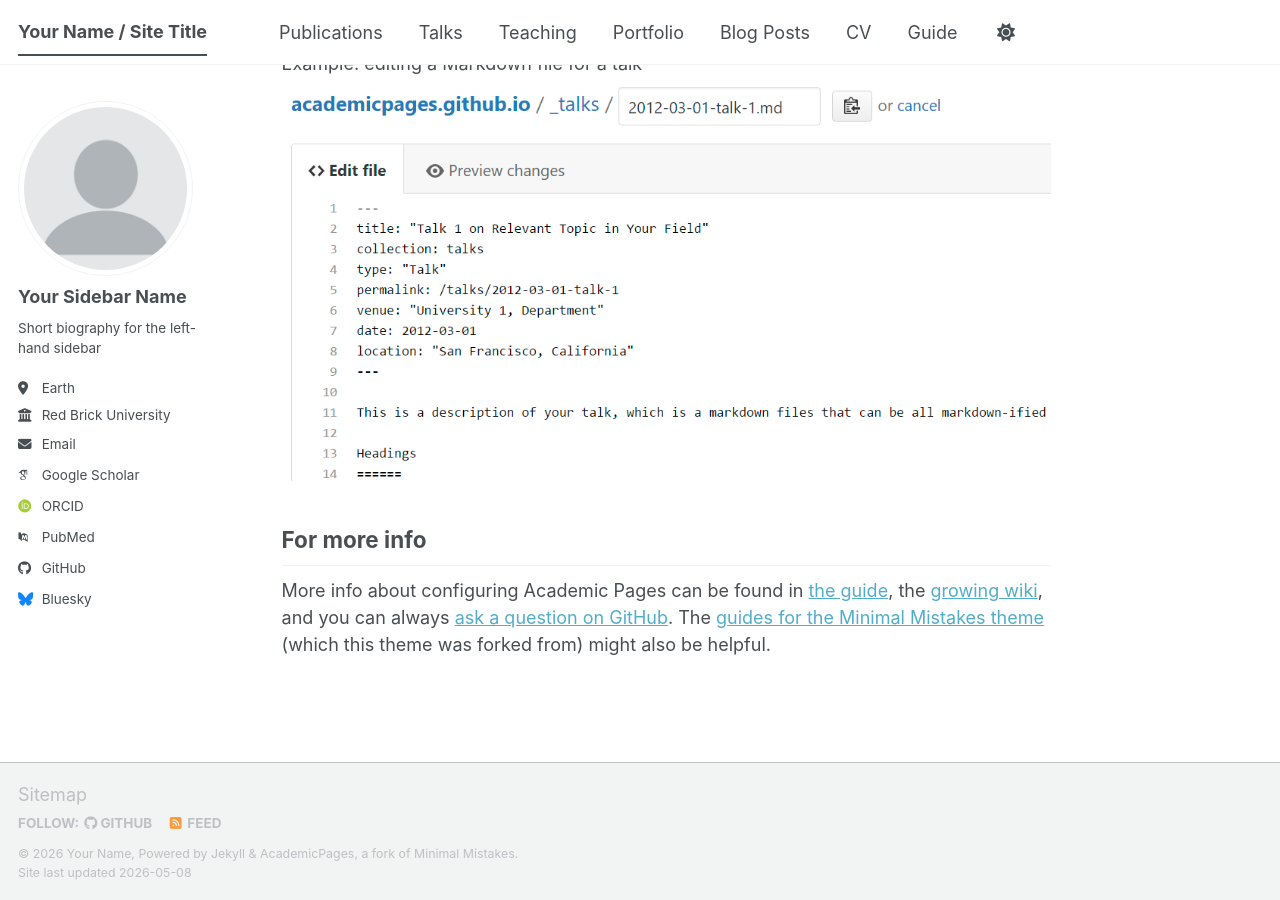
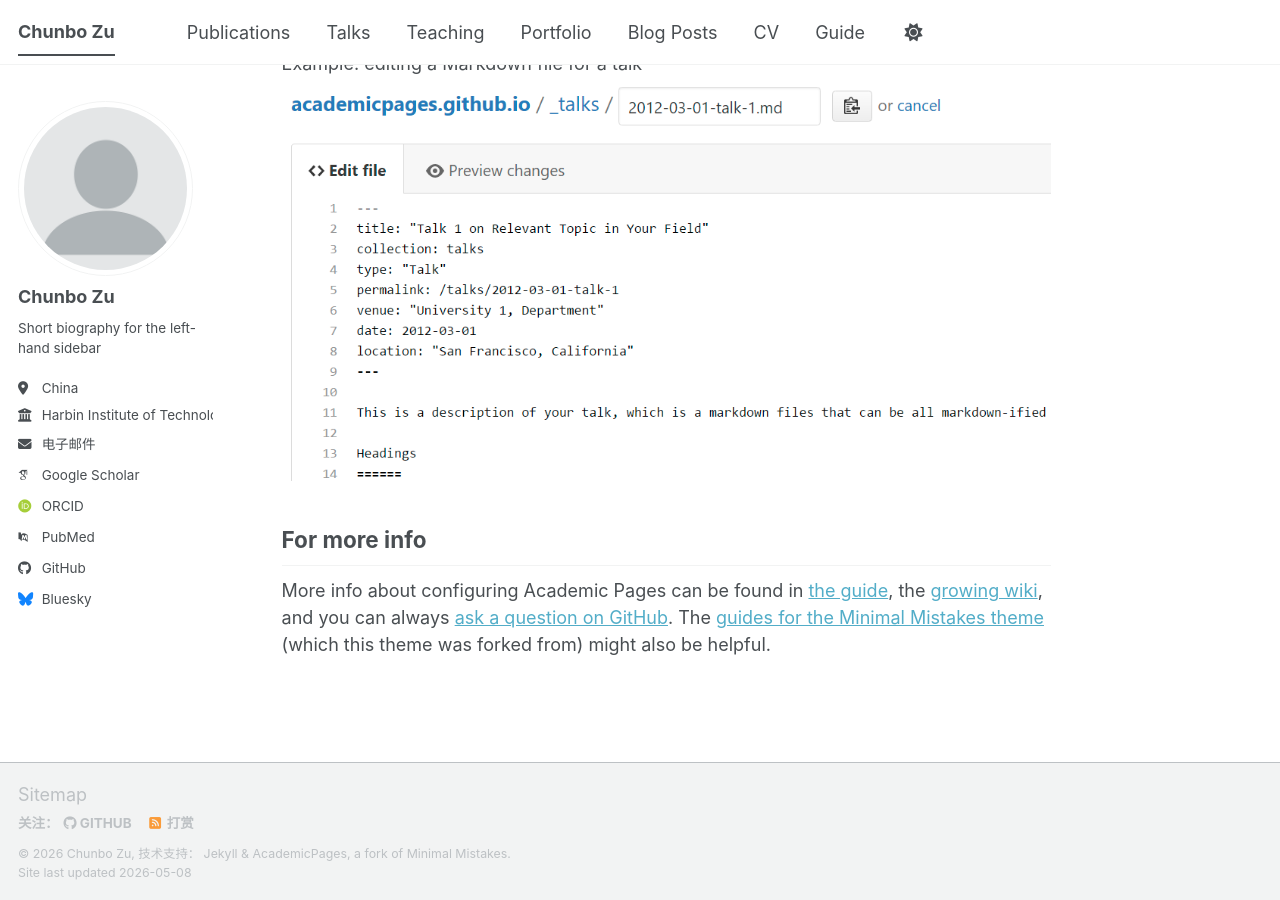
Before and after one commit to chunbo-zu/chunbo-zu.github.io, a Jekyll site: the page built from _pages/about.md, in a window 1280 px wide and 900 px high, scrolled down 2720 px. Built offline with Jekyll 4.4.1, drawn with Linux system fonts in a browser that asks for light colours; some web fonts are replaced; a script bundle is joined from its source files by our own code; library files that are not in the unit come from our copies.

Commit message:
Update site configuration for personal details

```diff
--- a/_config.yml
+++ b/_config.yml
@@ -7,16 +7,16 @@
 # server process.
 
 # Basic Site Settings
-locale                   : "en-US"
+locale                   : "zh-CN"
 site_theme               : "default" # The available themes options are "default", "air", "sunrise", "mint", "dirt" and "contrast"
-title                    : "Your Name / Site Title"
+title                    : "Chunbo Zu"
 title_separator          : "-"
-name                     : &name "Your Name"
+name                     : &name "Chunbo Zu"
 description              : &description "Your Name's academic portfolio"   # Update this with a general description of your site, this is the default if not overridden by a page
-url                      : https://academicpages.github.io # The base hostname & protocol for your site e.g. "https://[your GitHub username].github.io",
+url                      : https://chunbo-zu.github.io # The base hostname & protocol for your site e.g. "https://[your GitHub username].github.io",
                                                            # or if you already have some other page hosted on Github then use "https://[your GitHub username].github.io/[Your Repo Name]"
 baseurl                  : "" # the subpath of your site, e.g. "/blog"
-repository               : "academicpages/academicpages.github.io"
+repository               : "chunbo-zu/chunbo-zu.github.io"
 
 # Site Author - The following control what appear as part of the author content on the side bar.
 #               If a field is blank the icon and link will not appear, otherwise it will be shown.
@@ -24,13 +24,13 @@ repository               : "academicpages/academicpages.github.io"
 author:
   # Biographic information
   avatar           : "profile.png"
-  name             : "Your Sidebar Name"
+  name             : "Chunbo Zu"
   pronouns         : # example: "she/her"
   bio              : "Short biography for the left-hand sidebar"
-  location         : "Earth"
-  employer         : "Red Brick University"
+  location         : "China"
+  employer         : "Harbin Institute of Technology"
   uri              : # URL
-  email            : "none@example.org"
+  email            : "2022111436@stu.hit.edu.cn"
 
   # Academic websites
   academia         : # URL
```
